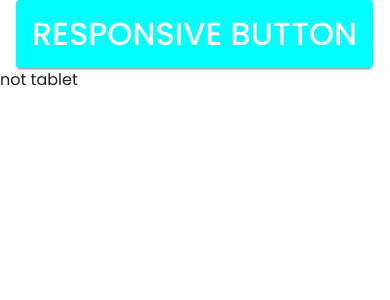
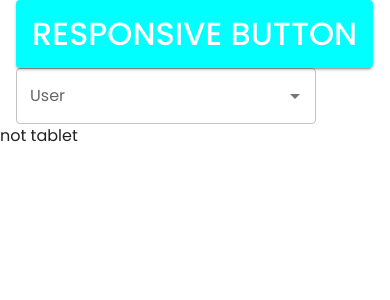
Before and after one commit to akhileshsharma22/material-ui-learning, a React (Vite) app: page / in a window 390 px wide. Shown: the top 300 px of the page. Built offline with nearby package versions, Linux system fonts and the light colour scheme.

Commit message:
Added MUI Autocomplete component and improved responsive UI with breakpoints

```diff
--- a/src/App.tsx
+++ b/src/App.tsx
@@ -1,4 +1,4 @@
-import { CssBaseline, useMediaQuery ,Grid , alpha, Radio, useColorScheme, Slider, Typography, FormControlLabel, RadioGroup, ThemeProvider, Stack, Container, Button, styled, type SliderProps, createTheme, } from '@mui/material'
+import { CssBaseline, TextField , Autocomplete , useMediaQuery ,Grid , alpha, Radio, useColorScheme, Slider, Typography, FormControlLabel, RadioGroup, ThemeProvider, Stack, Container, Button, styled, type SliderProps, createTheme, } from '@mui/material'
 import { red } from '@mui/material/colors'
 import { blue } from '@mui/material/colors'
 import { purple } from '@mui/material/colors'
@@ -234,6 +234,11 @@ function App() {
         }       })}
         >RESPONSIVE BUTTON</Button>
 
+        <Autocomplete
+        sx={{width:300}}
+        renderInput = {(params) => <TextField {...params} label="User" />}
+        options={[]}/>
+
 
 
       </Container>
```
